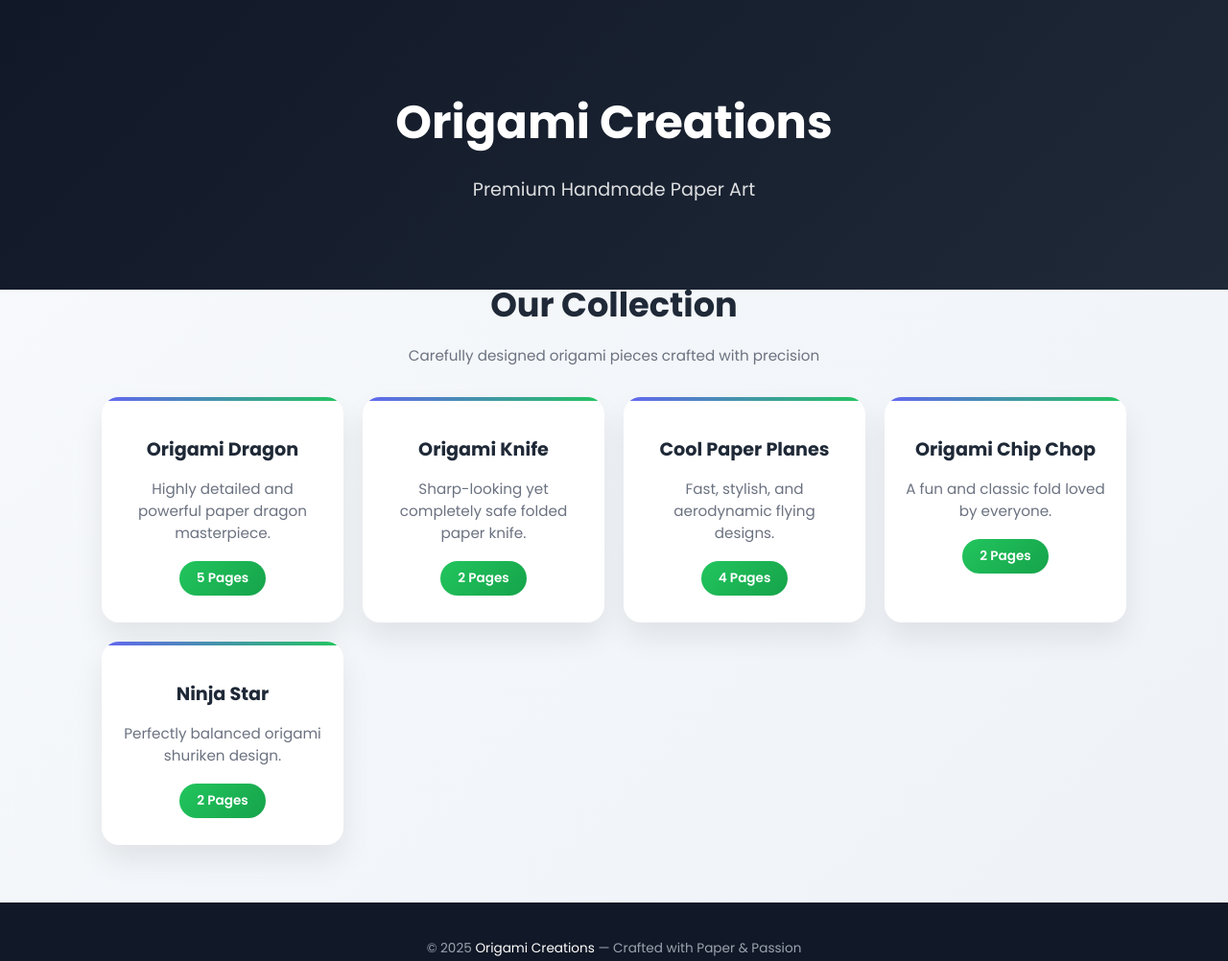
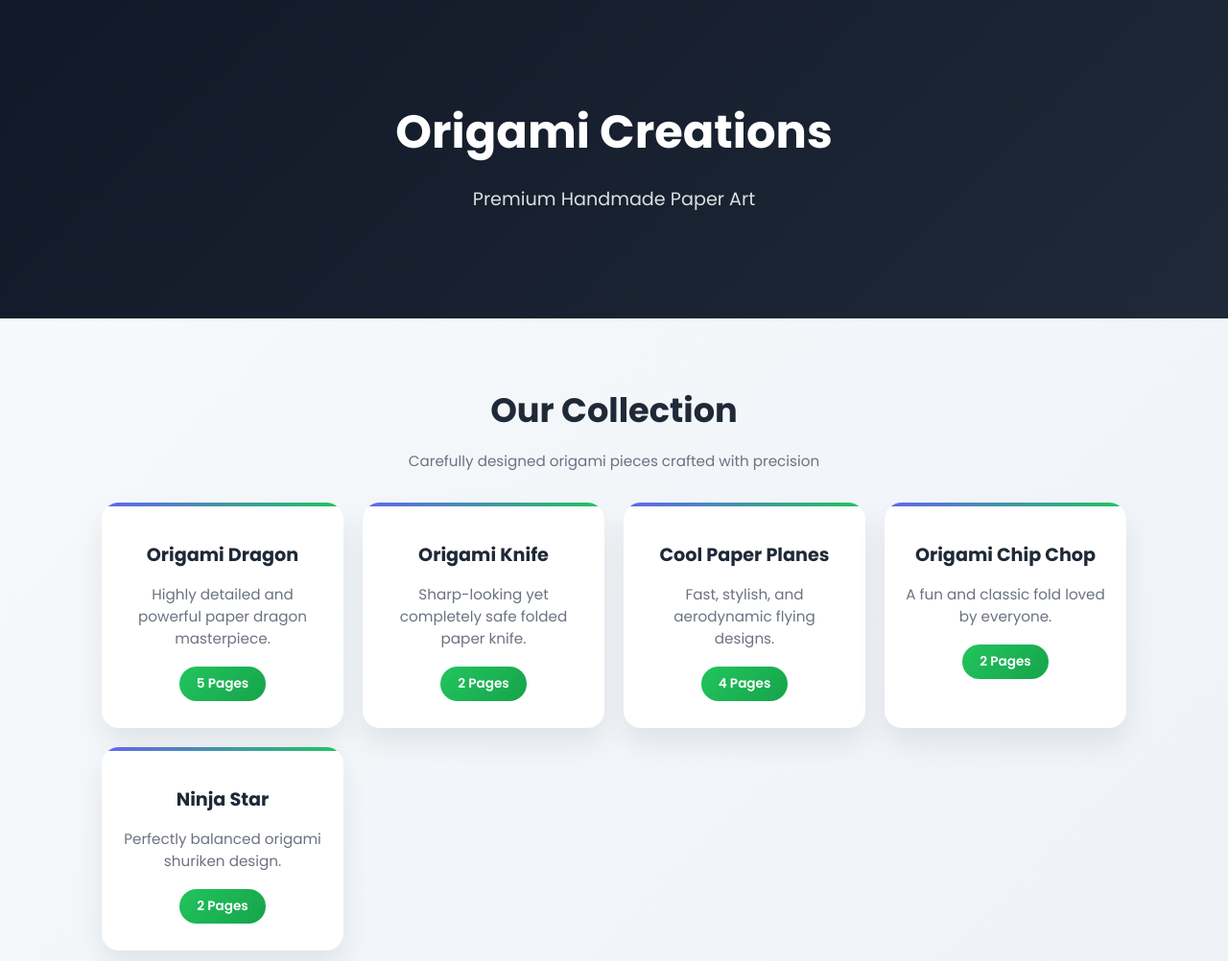
Before and after one commit to origami709/origami, a plain HTML site: page index.html in a window 1280 px wide. Shown: the top 1002 px of the page at 96% size. Drawn offline with Linux system fonts and the light colour scheme.

Commit message:
Update index.html

```diff
--- a/index.html
+++ b/index.html
@@ -21,7 +21,7 @@
     header {
       background: linear-gradient(135deg, #111827, #1f2937);
       color: white;
-      padding: 60px 16px 70px;
+      padding: 70px 16px 90px;
       text-align: center;
     }
     header h1 {
@@ -36,8 +36,8 @@
     /* CONTAINER */
     .container {
       max-width: 1100px;
-      margin: -40px auto 60px;
-      padding: 0 16px;
+      margin: 0 auto 60px;
+      padding: 40px 16px 0;
     }
 
     /* SECTION TITLE */
```
